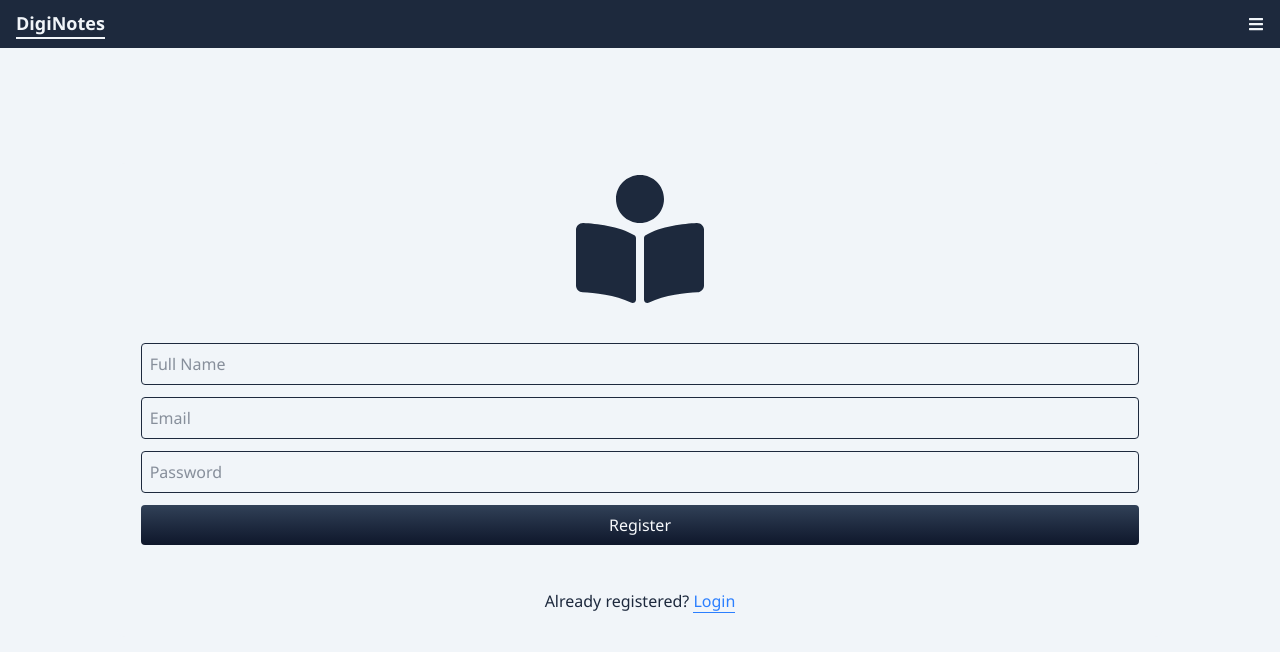
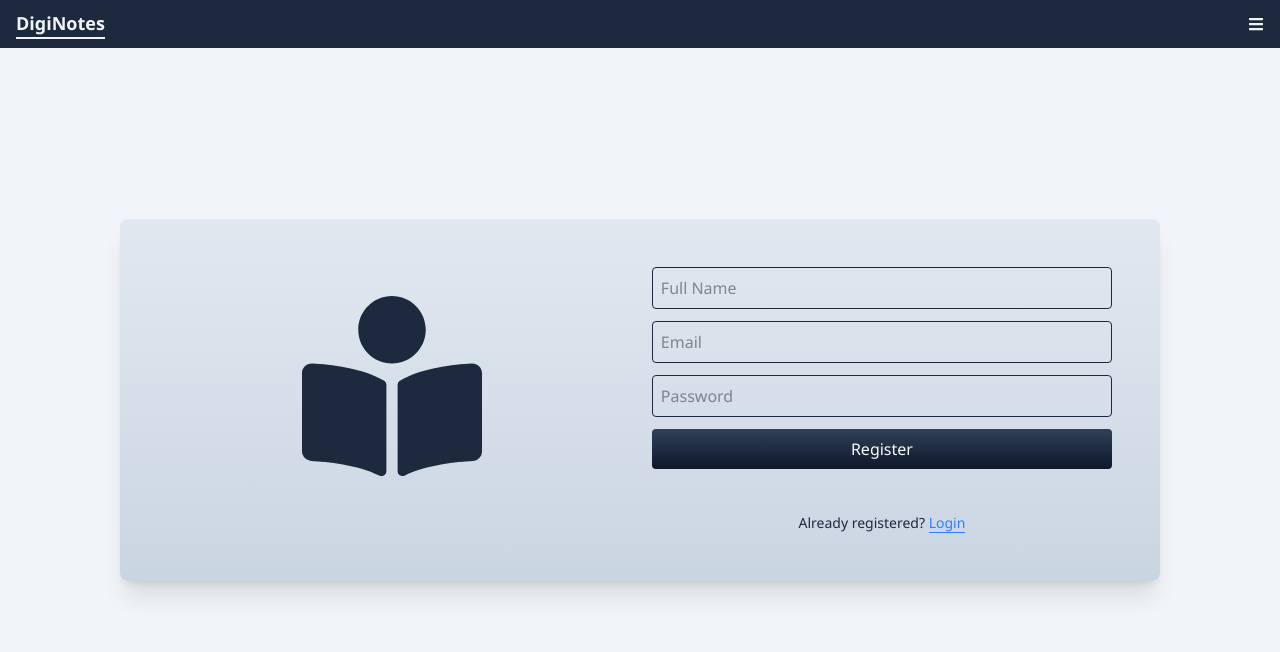
Before and after one commit to koushik2411/DigiNotes, a Next.js app: page /register in a window 1280 px wide. Shown: the top 652 px of the page. Built offline with nearby package versions, Linux system fonts and the light colour scheme.

Commit message:
Modified register and login pages

```diff
--- a/src/app/login/page.jsx
+++ b/src/app/login/page.jsx
@@ -65,10 +65,10 @@ function Login() {
                 setIsOpen={setIsOpen}
             />
 
-            <div className={` w-11/12 md:w-10/12 p-3 flex flex-col lg:flex-row gap-3 rounded-lg bg-slate-100 text-slate-800`}>
+            <div className={` w-11/12 md:w-10/12 max-w-260 p-3 md:p-6 lg:p-9 flex flex-col lg:flex-row gap-3 rounded-lg bg-linear-to-b from-slate-200 to-slate-300 text-slate-800 lg:items-center lg:justify-center shadow-xl`}>
 
                 {/* Icon div */}
-                <div className=" w-full text-9xl flex justify-center items-center text-slate-800">
+                <div className=" w-full text-9xl lg:text-[180px] flex justify-center items-center text-slate-800">
                     <FaUserShield/>
                 </div>
 
@@ -107,7 +107,7 @@ function Login() {
 
                     </form>
 
-                    <div className=" mt-10 self-center text-center">
+                    <div className=" mt-5 self-center text-center text-sm flex flex-col gap-2">
 
                         <p>
                             New User? <Link href="/register" className=" text-blue-500 border-b">Register</Link>
--- a/src/app/register/page.jsx
+++ b/src/app/register/page.jsx
@@ -64,10 +64,10 @@ function Register() {
                 setIsOpen={setIsOpen}
             />
 
-            <div className={` w-11/12 md:w-10/12 p-3 rounded-lg bg-slate-100 text-slate-800`}>
+            <div className={` w-11/12 md:w-10/12 max-w-260 p-3 md:p-6 lg:p-9 flex flex-col lg:flex-row gap-3 rounded-lg bg-linear-to-b from-slate-200 to-slate-300 text-slate-800 lg:items-center lg:justify-center shadow-xl`}>
 
                 {/* Icon div */}
-                <div className=" w-full mb-7 text-9xl flex justify-center items-center text-slate-800">
+                <div className=" w-full mb-7 text-9xl lg:text-[180px] flex justify-center items-center text-slate-800">
                     <FaBookReader/>
                 </div>
 
@@ -114,7 +114,7 @@ function Register() {
 
                     </form>
 
-                    <div className=" mt-5 self-center">
+                    <div className=" mt-5 self-center text-sm">
 
                         <p>
                             Already registered? <Link href="/login" className=" text-blue-500 border-b">Login</Link>
```
